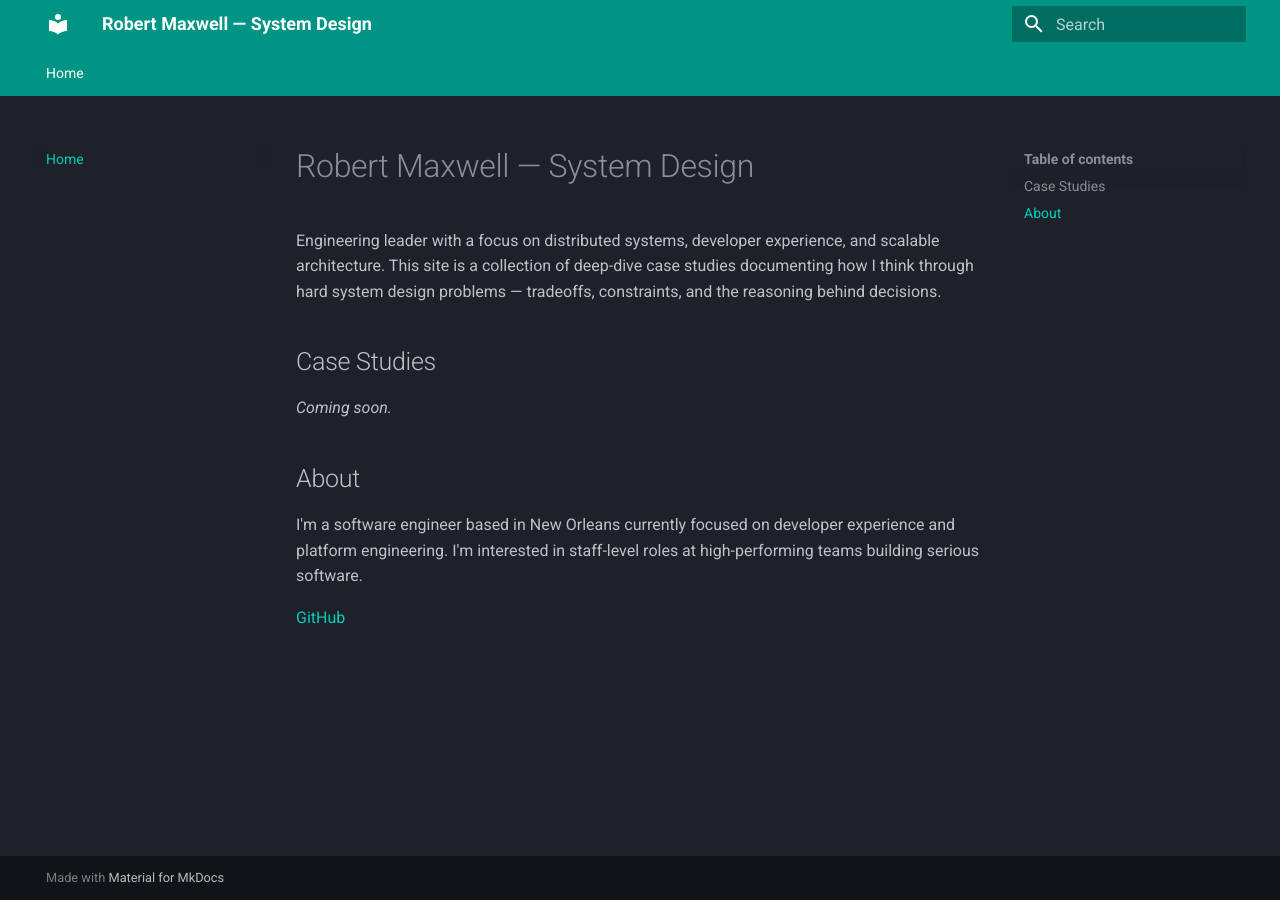
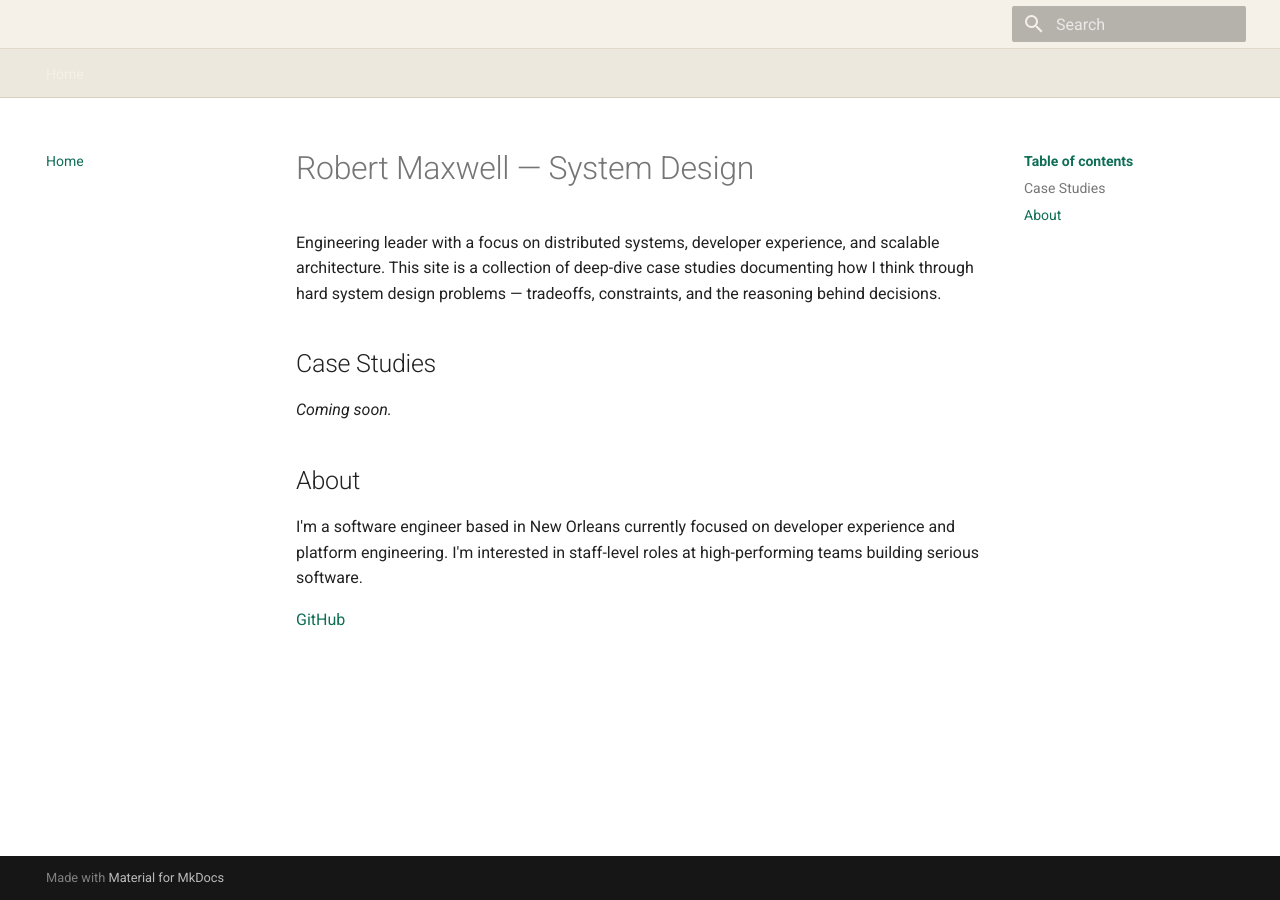
Before and after one commit to RobertJamesMaxwell/robertjamesmaxwell.github.io, an MkDocs documentation site: the page built from docs/index.md, in a window 1280 px wide. Built offline with MkDocs 1.6.1 and Material for MkDocs 9.7.7, drawn with Linux system fonts in a browser that asks for light colours.

Commit message:
Add Gulf Sand custom theme

```diff
--- /dev/null
+++ b/docs/stylesheets/extra.css
@@ -0,0 +1,29 @@
+:root {
+  --md-primary-fg-color: #0f6e56;
+  --md-primary-fg-color--light: #1d9e75;
+  --md-primary-fg-color--dark: #085041;
+  --md-primary-bg-color: #f5f0e8;
+  --md-accent-fg-color: #92400e;
+  --md-default-bg-color: #f5f0e8;
+  --md-default-fg-color: #57534e;
+  --md-default-fg-color--light: #78716c;
+  --md-default-fg-color--lighter: #a8a29e;
+}
+
+[data-md-color-scheme="default"] {
+  --md-typeset-a-color: #0f6e56;
+}
+
+.md-header {
+  background-color: #f5f0e8;
+  border-bottom: 1px solid #e0d8c8;
+}
+
+.md-tabs {
+  background-color: #ede8de;
+  border-bottom: 1px solid #d6cfc0;
+}
+
+.md-nav__title {
+  color: #0f6e56;
+}
--- a/mkdocs.yml
+++ b/mkdocs.yml
@@ -5,9 +5,9 @@ site_url: https://robertjamesmaxwell.github.io
 theme:
   name: material
   palette:
-    scheme: slate
-    primary: teal
-    accent: teal
+    scheme: default
+    primary: custom
+    accent: custom
   features:
     - navigation.tabs
     - navigation.sections
@@ -15,5 +15,8 @@ theme:
     - search.highlight
     - content.code.copy
 
+extra_css:
+  - stylesheets/extra.css
+
 nav:
   - Home: index.md
```
